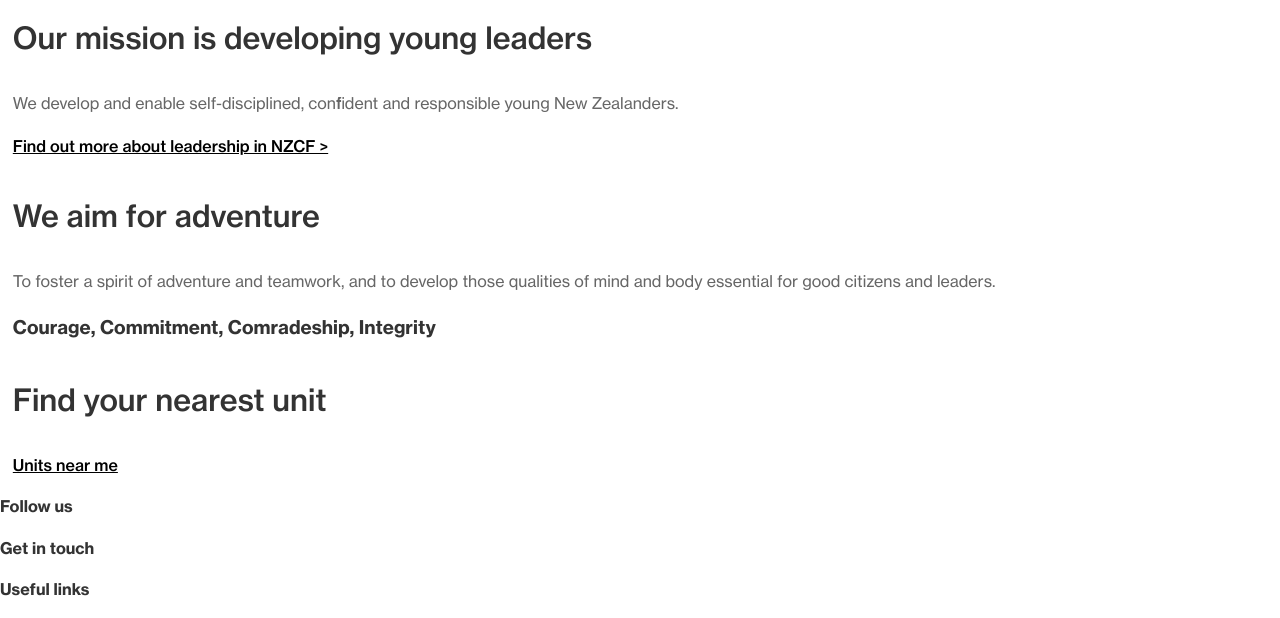
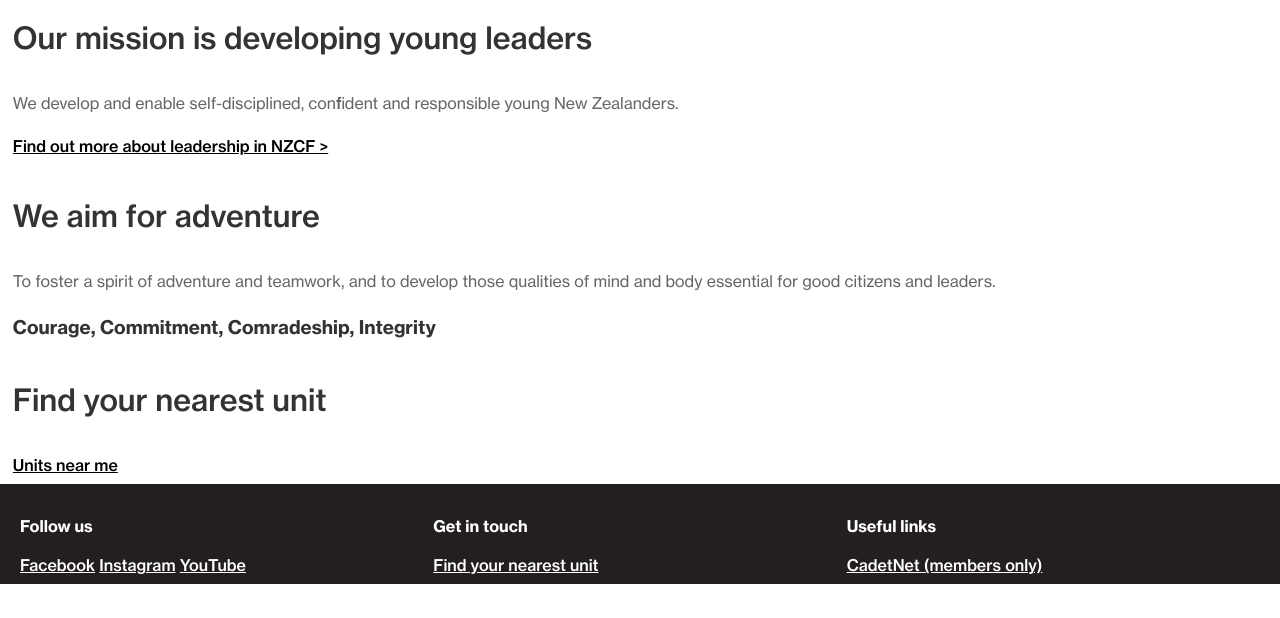
Before and after one commit to New-Zealand-Cadet-Forces/op-refresh, a Jekyll site: the page built from index.md, in a window 1280 px wide and 1000 px high, cut to the strip 382-1000 px from the top of the window. Built offline with Jekyll 4.4.1, drawn with Linux system fonts in a browser that asks for light colours.

Commit message:
Flesh out footer

```diff
--- a/_includes/footer.html
+++ b/_includes/footer.html
@@ -1,11 +1,16 @@
 <footer>
     <section class="social">
         <h4>Follow us</h4>
+        <a href="https://facebook.com">Facebook</a>
+        <a href="https://instagram.com">Instagram</a>
+        <a href="https://youtube.com">YouTube</a>
     </section>
     <section class="contact">
         <h4>Get in touch</h4>
+        <a href="units.html">Find your nearest unit</a>
     </section>
     <section class="links">
         <h4>Useful links</h4>
+        <a href="https://cadetnet.org.nz">CadetNet (members only)</a>
     </section>
 </footer>
--- a/css/styles.scss
+++ b/css/styles.scss
@@ -105,3 +105,15 @@
     margin: 0 auto;
     padding: 0 0.8rem;
 }
+
+footer {
+    background-color: $black;
+    color: white;
+    padding: 10px 20px;
+    margin-top: 10px;
+    display: grid;
+    grid-template-columns: 1fr 1fr 1fr;
+    a {
+        color: white;
+    }
+}
```
